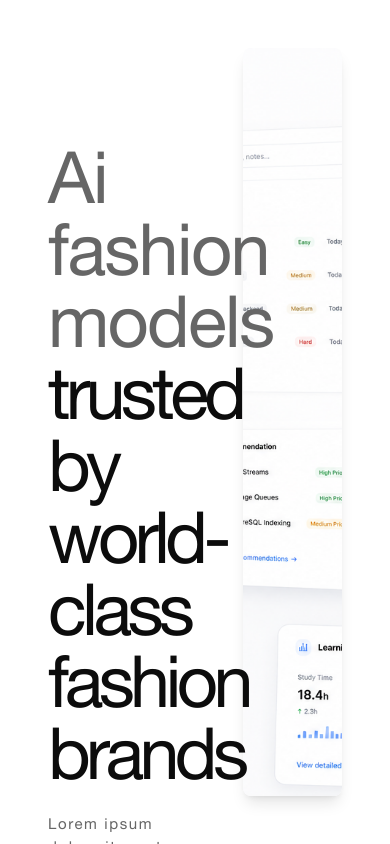
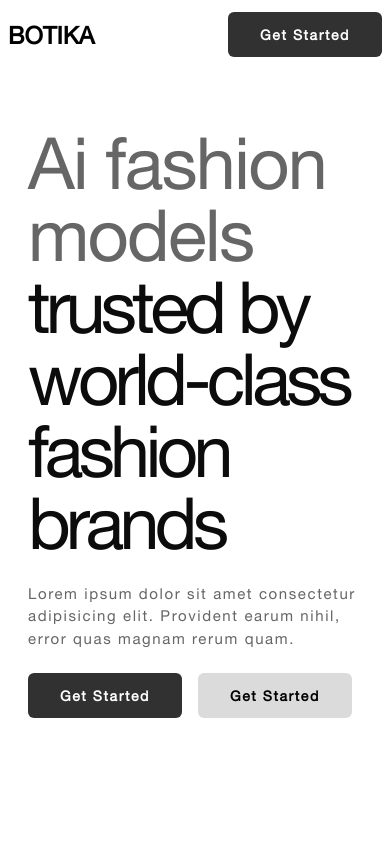
Before and after one commit to madangs89/Dreaming, a React (Vite) app in the folder client/: page / in a window 390 px wide. Built offline with nearby package versions, Linux system fonts and the light colour scheme.

Commit message:
feat: enhance LandingPage with navigation, hero video, and improved layout

```diff
--- a/client/src/pages/LandingPage.tsx
+++ b/client/src/pages/LandingPage.tsx
@@ -1,35 +1,57 @@
 import React from "react";
 
 import HeroImage from "../assets/heroimage.png";
+import HeroVedio from "../assets/herovedio.mp4";
 
 const LandingPage = () => {
   return (
-    <div className="w-full relative h-full  overflow-hidden px-12 p-7 ">
-      <div
+    <div className="w-full relative h-full flex items-center   overflow-hidden lg:px-12 p-7 ">
+      <nav
         style={{
-          zIndex: 90,
+          fontFamily: "helveticRoman",
+          zIndex: 100,
         }}
-        className="w-1/2 absolute right-0 top-0 p-12 h-full  "
+        className="w-full h-fit flex overflow-hidden lg:px-12 items-center justify-between absolute top-3 right-0 px-2"
       >
-        <img
-          src={HeroImage}
-          alt="Hero"
-          className="w-full h-full object-cover  rounded-lg shadow-lg"
-        />
+        <div className="flex items-center justify-center gap-3">
+          <h3 className="font-bold  text-black text-2xl">BOTIKA</h3>
+          {["Home", "Features", "Pricing", "Contact"].map((item) => (
+            <span
+              key={item}
+              className="ml-8 :block hidden text-[15px] text-[#0c0c0c] hover:text-[#666] transition-colors duration-300 cursor-pointer"
+            >
+              {item}
+            </span>
+          ))}
         </div>
+
+        <div className="flex items-center gap-4">
+          <button
+            className="px-8 py-3 bg-[#313131]
+                      tracking-[0.1rem]
+          font-semibold
+          text-white rounded-md text-[14px]  hover:bg-[#424242] transition-colors duration-300"
+          >
+            Get Started
+          </button>
+        </div>
+      </nav>
+
       <div
         style={{
           fontFamily: "helveticRoman",
           zIndex: 100,
         }}
-        className="w-full relative h-fit mt-28"
+        className="w-full flex md:h-[500px] h-fit my-5 relative h-fit "
       >
+        <div className="flex-1 my-auto flex-shrink-0">
+          {" "}
           <p
             style={{
               letterSpacing: "-0.288rem",
               color: "#0c0c0c",
             }}
-          className="text-7xl w-1/2 flex flex-col "
+            className="text-7xl  w-full flex flex-col "
           >
             <span
               style={{
@@ -42,9 +64,8 @@ const LandingPage = () => {
             trusted by world-class
             <br /> fashion brands
           </p>
-
           <p
-          className="my-6 w-2/5 text-[15px]"
+            className="my-6 w-full text-[15px]"
             style={{
               fontFamily: "helveticRoman",
               letterSpacing: "0.1rem",
@@ -54,7 +75,6 @@ const LandingPage = () => {
             Lorem ipsum dolor sit amet consectetur adipisicing elit. Provident
             earum nihil, error quas magnam rerum quam.
           </p>
-
           <div className="flex items-center gap-4 mt-6">
             <button
               className="px-8 py-3 bg-[#313131]
@@ -74,6 +94,22 @@ const LandingPage = () => {
             </button>
           </div>
         </div>
+
+        <div
+          style={{
+            zIndex: 90,
+          }}
+          className="w-1/2 h-full lg:block hidden"
+        >
+          <video
+            src={HeroVedio}
+            autoPlay
+            loop
+            muted
+            className="w-full h-[450px] object-cover rounded-lg shadow-lg"
+          />
+        </div>
+      </div>
     </div>
   );
 };
--- a/client/vite.config.ts
+++ b/client/vite.config.ts
@@ -1,11 +1,17 @@
-import { defineConfig } from 'vite'
-import react, { reactCompilerPreset } from '@vitejs/plugin-react'
-import babel from '@rolldown/plugin-babel'
+import { defineConfig } from "vite";
+import react, { reactCompilerPreset } from "@vitejs/plugin-react";
+import babel from "@rolldown/plugin-babel";
 
 // https://vite.dev/config/
 export default defineConfig({
-  plugins: [
-    react(),
-    babel({ presets: [reactCompilerPreset()] })
-  ],
-})
+  server: {
+    host: "0.0.0.0",
+    port: 5173,
+    strictPort: true,
+    hmr: {
+      clientPort: 443,
+    },
+    allowedHosts: true,
+  },
+  plugins: [react(), babel({ presets: [reactCompilerPreset()] })],
+});
```
Also changed, not shown: 1 other file (tests, documents, lock files or other folders). Lines whose indentation alone changed are shown as unchanged.
